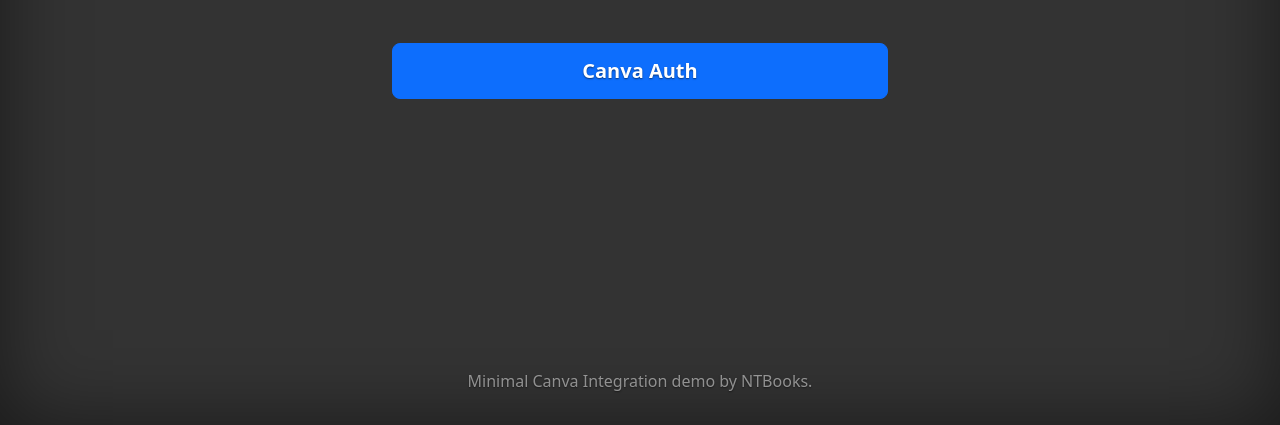
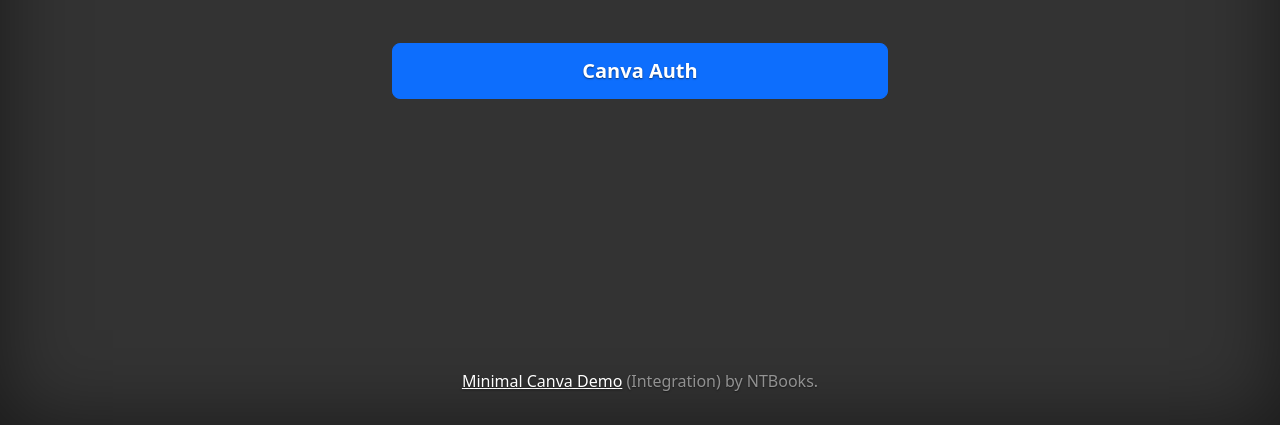
Before and after one commit to NTBooks/minimal-canva-demo, a website: page public/index.html in a window 1280 px wide. Shown: the part 375-800 px from the top of the page. Drawn offline with nearby package versions, Linux system fonts and the light colour scheme.

Commit message:
Update footer in index.html to include link to GitHub repository for Minimal Canva Demo

```diff
--- a/public/index.html
+++ b/public/index.html
@@ -210,7 +210,8 @@
 
         <footer class="mastfoot mt-auto">
             <div class="inner">
-                <p>Minimal Canva Integration demo by NTBooks.</p>
+                <p><a href="https://github.com/NTBooks/minimal-canva-demo" target="_blank">Minimal Canva Demo</a>
+                    (Integration) by NTBooks.</p>
             </div>
         </footer>
 
```
